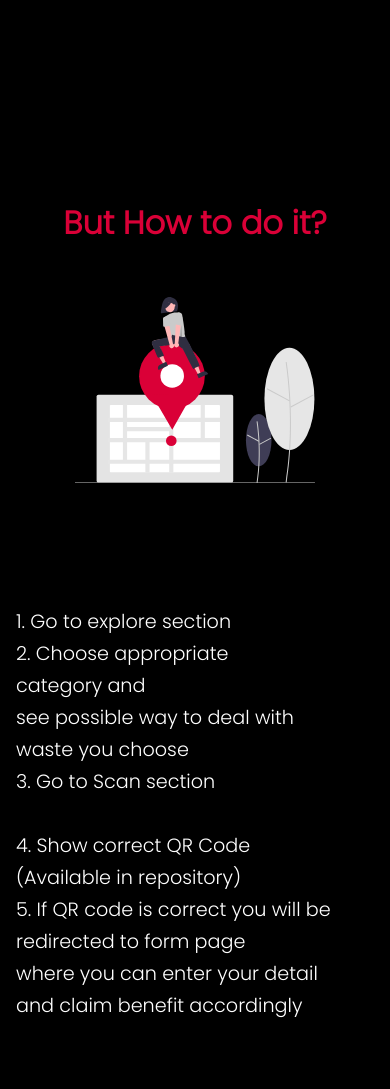
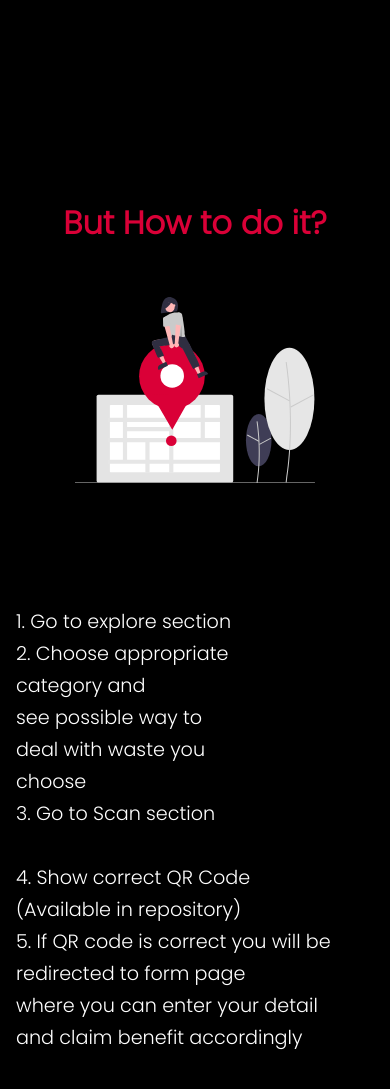
Before and after one commit to prakhardubey2002/Youthsavernec, a PHP site: page /index.html in a window 390 px wide. Shown: the part 1796-2885 px from the top of the page. Run offline with PHP 8.4, Linux system fonts and the light colour scheme; some libraries are stand-ins or nearby versions.

Commit message:
Update style.css

```diff
--- a/style.css
+++ b/style.css
@@ -199,7 +199,7 @@ footer{
         margin-left: 1rem;
     }
     .mainw .flexo .er{
-        margin-right: 4rem;
+        margin-right: 8rem;
 
     }
     .mainw .flexo .wer {
```
